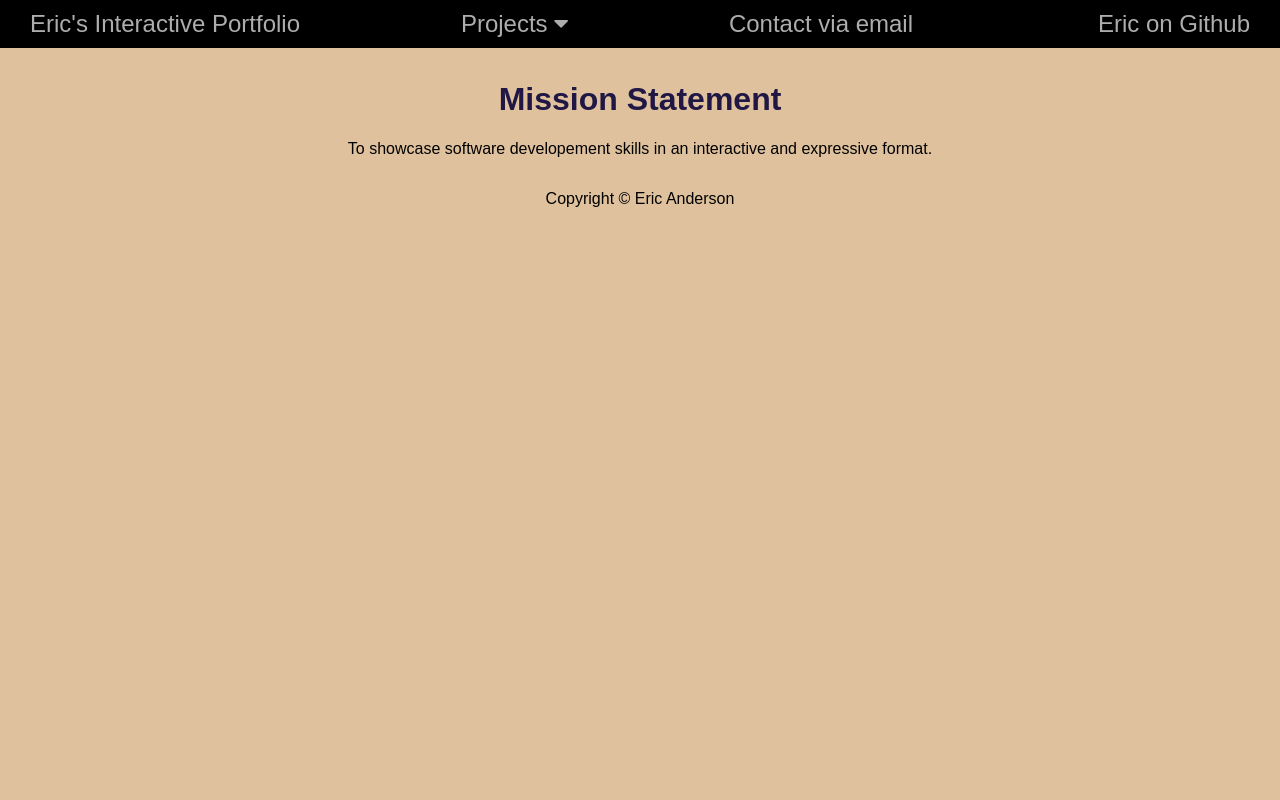
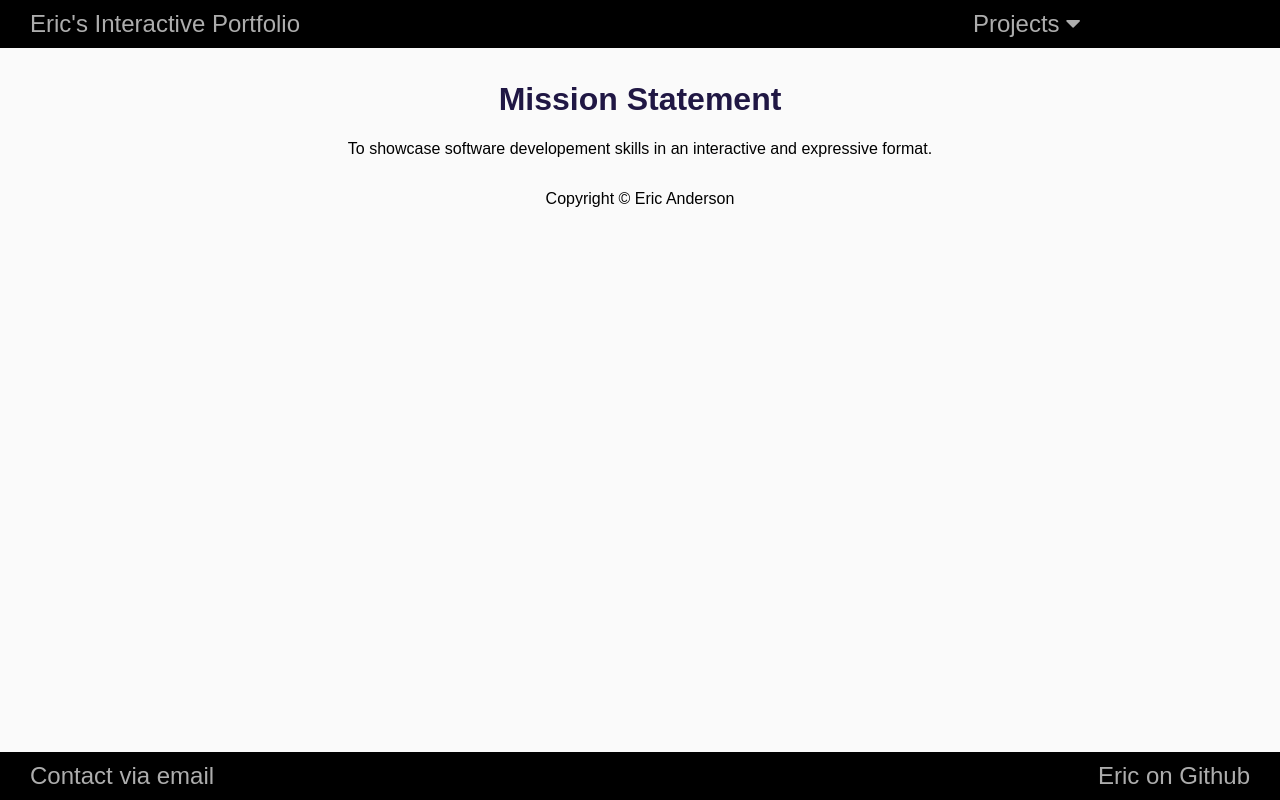
Before and after one commit to ETAnderson/mysite, a Django app: page / in a window 1280 px wide. Run offline with Django 3.2, Linux system fonts and the light colour scheme; some libraries are stand-ins or nearby versions.

Commit message:
split topbar into two elements, removed background color, cleaned up buttons

```diff
--- a/mysite/static/css/base.css
+++ b/mysite/static/css/base.css
@@ -4,9 +4,9 @@
 
 body {
     margin: 0;
-    background-color: rgb(223, 194, 157);
+    background-color: rgb(250, 250, 250);
+}
 
-}
 #block-content {
     display: flex;
     flex-flow: column;
@@ -113,6 +113,20 @@ footer {
 #poll-submit {
     font-size: x-large;
 }
+/* NAVBAR shared between TOPBAR and BOTTOMBAR */
+
+.navbar a {
+    padding: 0 20px 0 20px;
+    color: inherit;
+    text-decoration: none;
+    right: 10px;
+    align-items: stretch;
+    display: inline;
+    margin: 10px;
+}
+.navbar a:hover {
+    color: darkorange;
+}
 
 /* COMMENT BLOCK */
 
@@ -123,13 +137,12 @@ footer {
     resize: none;
 }
 
-/* TOPBAR */
+/* BOTTOMBAR */
 
-#topbar {
+#bottombar {
     align-items: center;
-    position: absolute; top:0%;
+    position: absolute; bottom:0%;
     display:flex;
-    min-width: 1000px;
     justify-content: space-between;
     width: 100%;
     font-size: 24px;
@@ -138,19 +151,19 @@ footer {
     overflow: visible;
 }
 
-#topbar a {
-    padding-left: 20px;
-    padding-right: 20px;
-    color: inherit;
-    text-decoration: none;
-    right: 10px;
-    align-items: stretch;
-    display: inline;
-    margin: 10px;
-}
 
-#topbar a:hover {
-    color: darkorange;
+/* TOPBAR */
+
+#topbar {
+    align-items: center;
+    position: absolute; top:0%;
+    display:flex;
+    justify-content: space-between;
+    width: 100%;
+    font-size: 24px;
+    color: #adadad;
+    background-color: rgb(0, 0, 0);
+    overflow: visible;
 }
 
 /* PROJECTS DROPDOWN */
@@ -162,6 +175,7 @@ button {
     background-color: rgb(0, 0, 0);
     text-decoration: none;
     border: none;
+    padding-right: 200px;
 }
 
 button:hover {
@@ -199,7 +213,8 @@ button:hover {
 
 .dropdown_container a {
     float: left;
-    color: rgb(0, 0, 0);
+    color: inherit;
+    background-color: rgb(0, 0, 0);
     padding: 12px 16px;
     text-decoration: none;
     display: block;
--- /dev/null
+++ b/mysite/templates/bottombar.html
@@ -0,0 +1,8 @@
+{% block bottombar %}
+
+<div id='bottombar' class='navbar'>
+    <a href='mailto:anderson.eric.t@gmail.com'> Contact via email</a>
+    <a href="https://github.com/ETAnderson">Eric on Github</a>
+</div>
+
+{% endblock bottombar %}
--- a/mysite/templates/home.html
+++ b/mysite/templates/home.html
@@ -29,7 +29,10 @@
     </div>
 
     <footer>
-        <p ">Copyright &copy; Eric Anderson</p>
+        <p>Copyright &copy; Eric Anderson</p>
+        {% block bottombar %}
+        {% include 'bottombar.html' %}
+        {% endblock bottombar %}
     </footer>
     </body>
 </html>
--- a/mysite/templates/topbar.html
+++ b/mysite/templates/topbar.html
@@ -1,6 +1,6 @@
 {% block topbar %}
 
-<div id='topbar'>
+<div id='topbar' class ='navbar'>
     <a href="{% url 'home' %}">Eric's Interactive Portfolio</a>
     <div id='dropdown'>
         <button class='dropbtn' onclick="projectDropDown()">Projects  <i class="fa fa-caret-down"></i></button>
@@ -12,8 +12,6 @@
           </ul>
         </div>
     </div>
-    <a href='mailto:anderson.eric.t@gmail.com'> Contact via email</a>
-    <a href="https://github.com/ETAnderson">Eric on Github</a>
   </div>
 
   <script>
```
